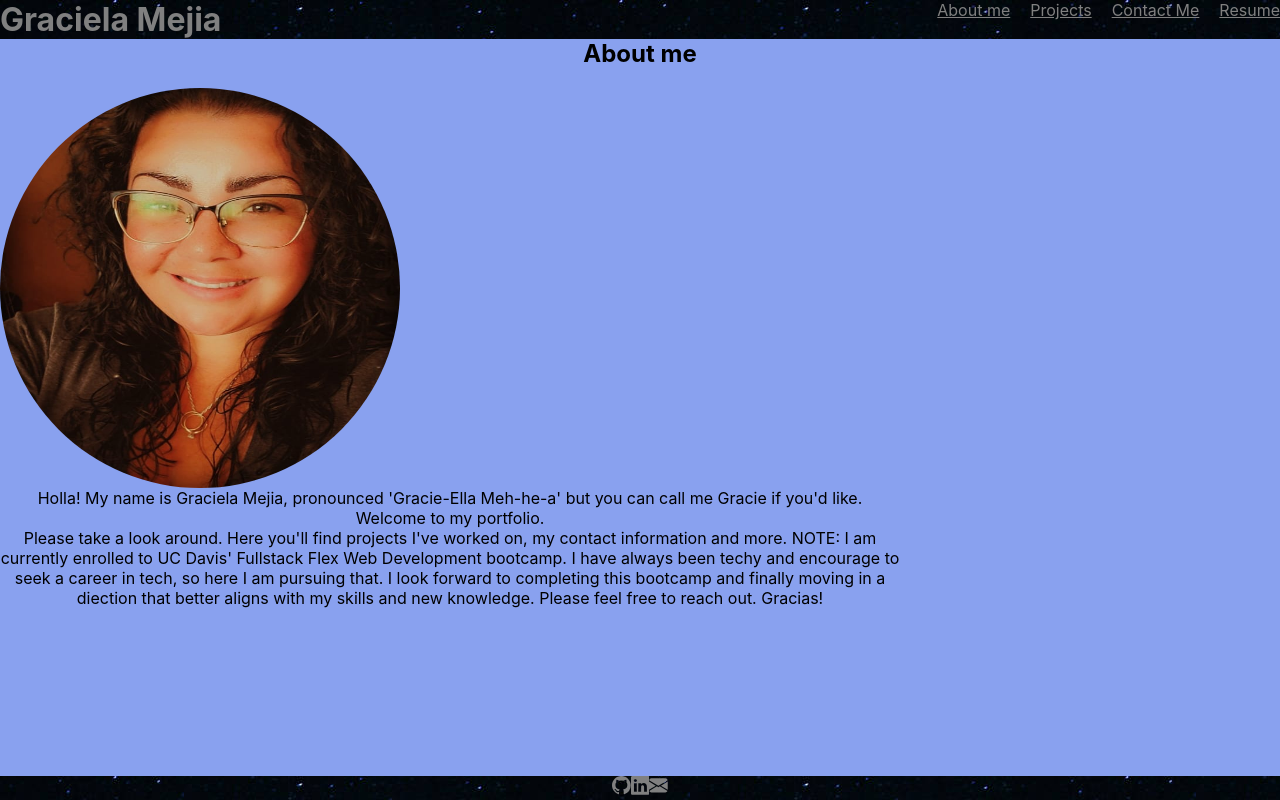
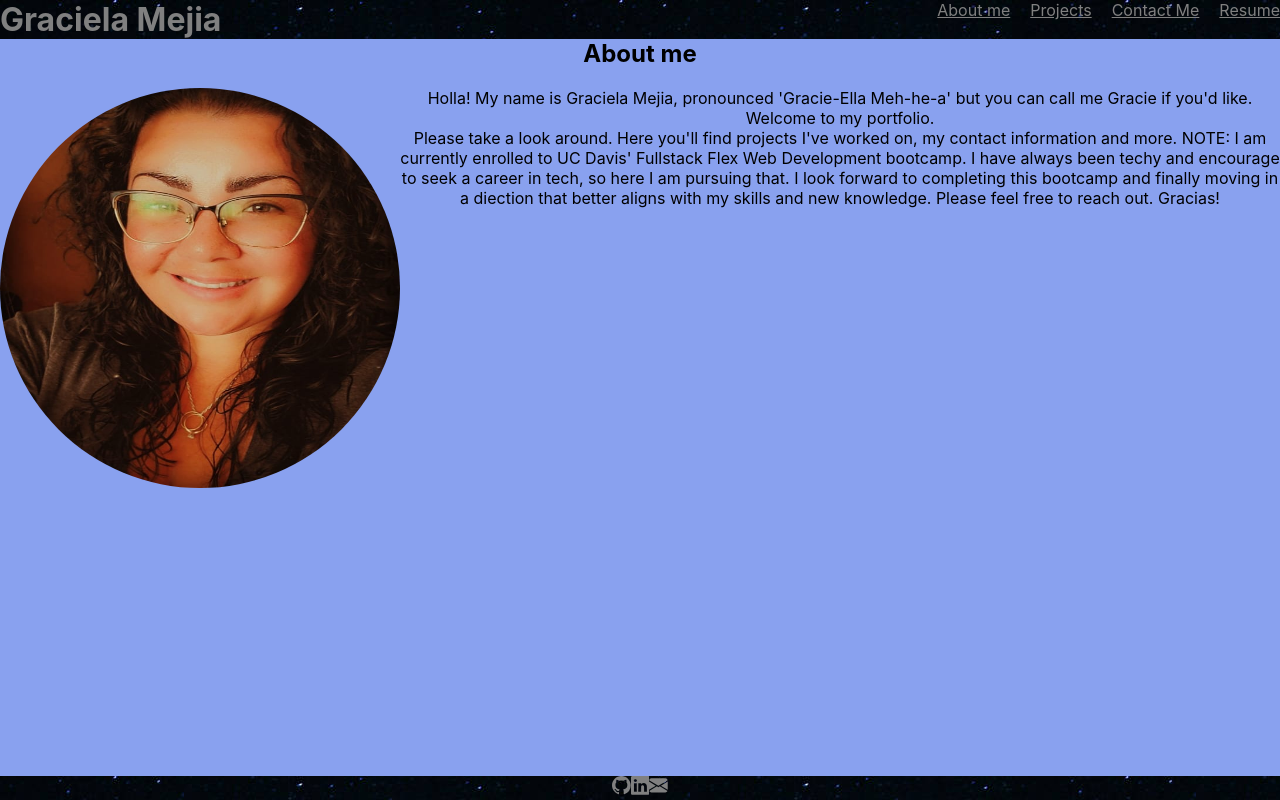
Before and after one commit to gmejia87/react-portfolio, a React (Create React App) app: page / in a window 1280 px wide. Built offline with nearby package versions, Linux system fonts and the light colour scheme.

Commit message:
update about me

```diff
--- a/src/components/About/about.css
+++ b/src/components/About/about.css
@@ -3,7 +3,7 @@ body {
   flex-direction: column;
   /* align-items: stretch; */
   display: inline;
-  justify-content: space-between;
+  /* justify-content: space-between; */
 }
 
 .my-photo {
@@ -11,10 +11,11 @@ body {
   height: 400px;
   border-radius: 50%;
   float: left;
-  display: inline-block;
+  /* display: inline-block; */
 }
 
 .intro {
-  width: 900px;
-  display: inline-block;
+  width: stretch;
+  /* float: right; */
+  /* display: inline-block; */
 }
```
